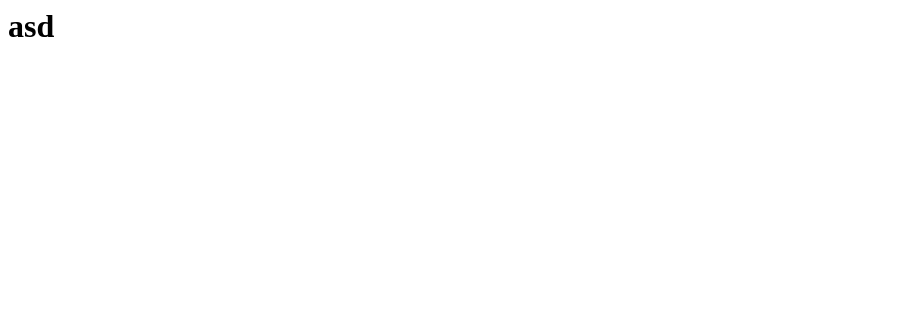
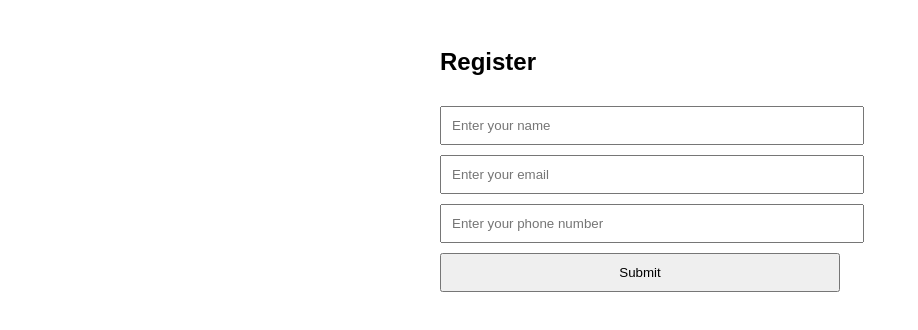
Before and after one commit to khatnaa123/tester, a plain HTML site: page index.html in a window 1280 px wide. Shown: the whole page, without its empty margins (0-918 px from the left). Drawn offline with Linux system fonts and the light colour scheme.

Commit message:
Update index.html

```diff
--- a/index.html
+++ b/index.html
@@ -1,6 +1,30 @@
-<html>
-<head></head>
-<body>
-<h1>asd</h1>
-</body>
-</html>
+ <!DOCTYPE html>
+  <html lang="en">
+  <head>
+    <meta charset="UTF-8">
+    <meta name="viewport" content="width=device-width, initial-scale=1.0">
+    <title>Registration Form</title>
+    <style>
+      body { font-family: Arial, sans-serif; padding: 20px; }
+      .container { max-width: 400px; margin: auto; }
+      input, button { width: 100%; padding: 10px; margin-top: 10px; }
+    </style>
+  </head>
+  <body>
+    <div class="container">
+      <h2>Register</h2>
+      <input type="text" id="name" placeholder="Enter your name">
+      <input type="email" id="email" placeholder="Enter your email">
+      <input type="tel" id="phone" placeholder="Enter your phone number">
+      <button onclick="submitForm()">Submit</button>
+    </div>
+    <script>
+      function submitForm() {
+        const name = document.getElementById('name').value;
+        const email = document.getElementById('email').value;
+        const phone = document.getElementById('phone').value;
+        window.ReactNativeWebView.postMessage(JSON.stringify({ name, email, phone }));
+      }
+    </script>
+  </body>
+  </html>
```
